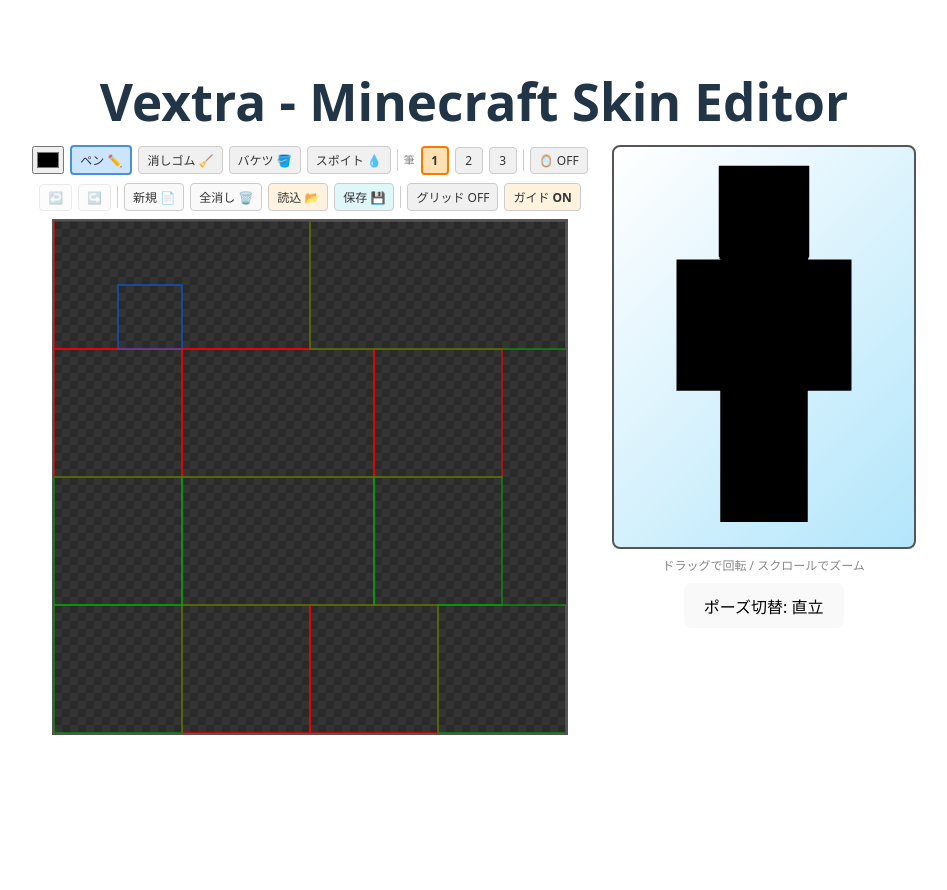
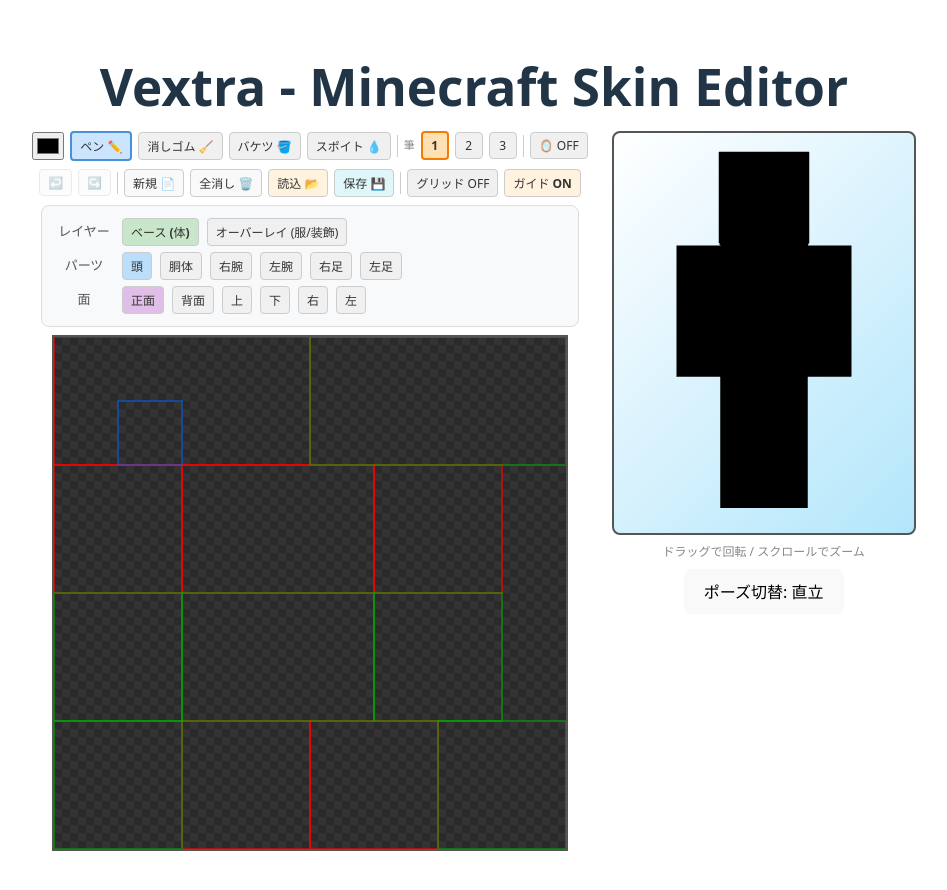
Before and after one commit to ToraMutton/minecraft-skin-editor, a React (Vite) app: page / in a window 1280 px wide. Shown: the top 890 px of the page, without its empty margins (166-1113 px from the left). Before the commit the page ends 800 px from the top, so only its background shows below. Built offline with nearby package versions, Linux system fonts and the light colour scheme.

Commit message:
feat: parts panel

```diff
--- a/src/CanvasEditor.tsx
+++ b/src/CanvasEditor.tsx
@@ -967,6 +967,63 @@ export default function CanvasEditor({ onTextureUpdate, canvasRef }: Props) {
         </div>
       )}
 
+      {/* ===== 編集対象の選択パネル ===== */}
+      <div style={{
+        display: 'flex',
+        flexDirection: 'column',
+        gap: '6px',
+        backgroundColor: '#f8f9fa',
+        padding: '12px',
+        borderRadius: '8px',
+        width: '100%',
+        maxWidth: '512px',
+        border: '1px solid #ddd'
+      }}>
+
+        {/* レイヤー選択 */}
+        <div style={{ display: 'flex', gap: '8px', alignItems: 'center' }}>
+          <span style={{ fontSize: '13px', fontWeight: 'bold', width: '60px', color: '#555' }}>レイヤー</span>
+          <button onClick={() => setSelectedLayer('base')} style={toggleBtn(selectedLayer === 'base', '#c8e6c9')}>
+            ベース (体)
+          </button>
+          <button onClick={() => setSelectedLayer('overlay')} style={toggleBtn(selectedLayer === 'overlay', '#ffcc80')}>
+            オーバーレイ (服/装飾)
+          </button>
+        </div>
+
+        {/* パーツ選択 */}
+        <div style={{ display: 'flex', gap: '8px', alignItems: 'center' }}>
+          <span style={{ fontSize: '13px', fontWeight: 'bold', width: '60px', color: '#555' }}>パーツ</span>
+          {(['head', 'body', 'rightArm', 'leftArm', 'rightLeg', 'leftLeg'] as PartKey[]).map(p => (
+            <button key={p} onClick={() => setSelectedPart(p)} style={toggleBtn(selectedPart === p, '#bbdefb')}>
+              {
+                p === 'head' ? '頭' :
+                  p === 'body' ? '胴体' :
+                    p === 'rightArm' ? '右腕' :
+                      p === 'leftArm' ? '左腕' :
+                        p === 'rightLeg' ? '右足' : '左足'
+              }
+            </button>
+          ))}
+        </div>
+
+        {/* 面選択 */}
+        <div style={{ display: 'flex', gap: '8px', alignItems: 'center' }}>
+          <span style={{ fontSize: '13px', fontWeight: 'bold', width: '60px', color: '#555' }}>面</span>
+          {(['front', 'back', 'top', 'bottom', 'right', 'left'] as FaceKey[]).map(f => (
+            <button key={f} onClick={() => setSelectedFace(f)} style={toggleBtn(selectedFace === f, '#e1bee7')}>
+              {
+                f === 'front' ? '正面' :
+                  f === 'back' ? '背面' :
+                    f === 'top' ? '上' :
+                      f === 'bottom' ? '下' :
+                        f === 'right' ? '右' : '左'
+              }
+            </button>
+          ))}
+        </div>
+      </div>
+
       {/* ===== キャンバスエリア ===== */}
       <div
         ref={containerRef}
```
